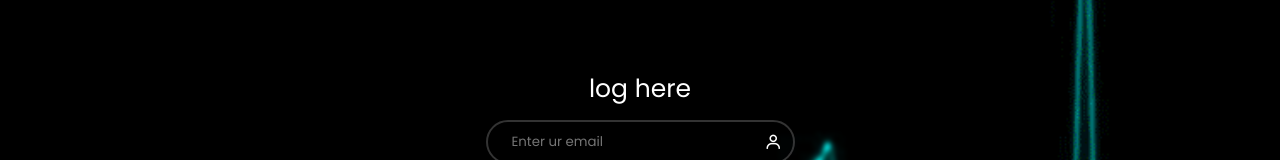
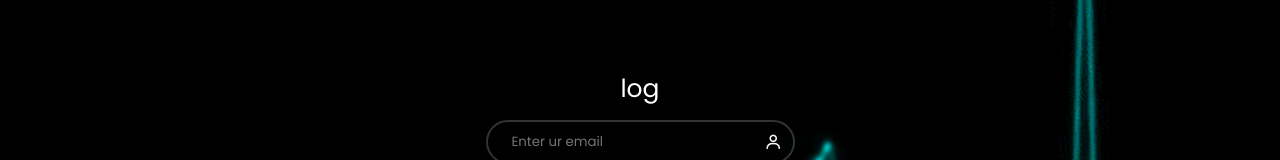
Before and after one commit to AdamLarabi/test, a plain HTML site: page index.html in a window 1280 px wide. Shown: the part 160-320 px from the top of the page. Drawn offline with nearby package versions, Linux system fonts and the light colour scheme.

Commit message:
2eme change

```diff
--- a/index.html
+++ b/index.html
@@ -18,7 +18,7 @@
     <!--lkdsjdslk   j-->
     <div class="container">
         <form action="#">
-            <div class="title">log here</div>
+            <div class="title">log</div>
             <div class="input-box">
                 <input type="email" placeholder="Enter ur email">
                 <i class='bx bx-user'></i>
```
